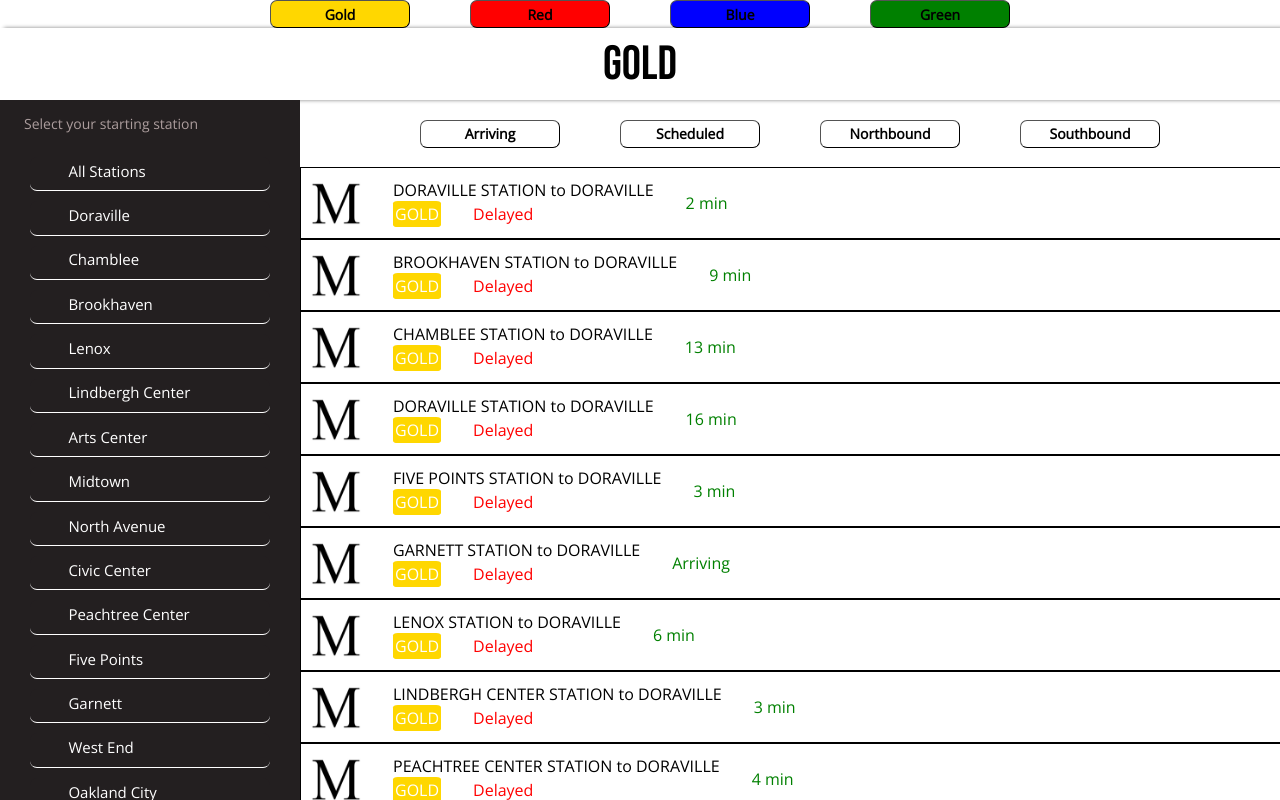
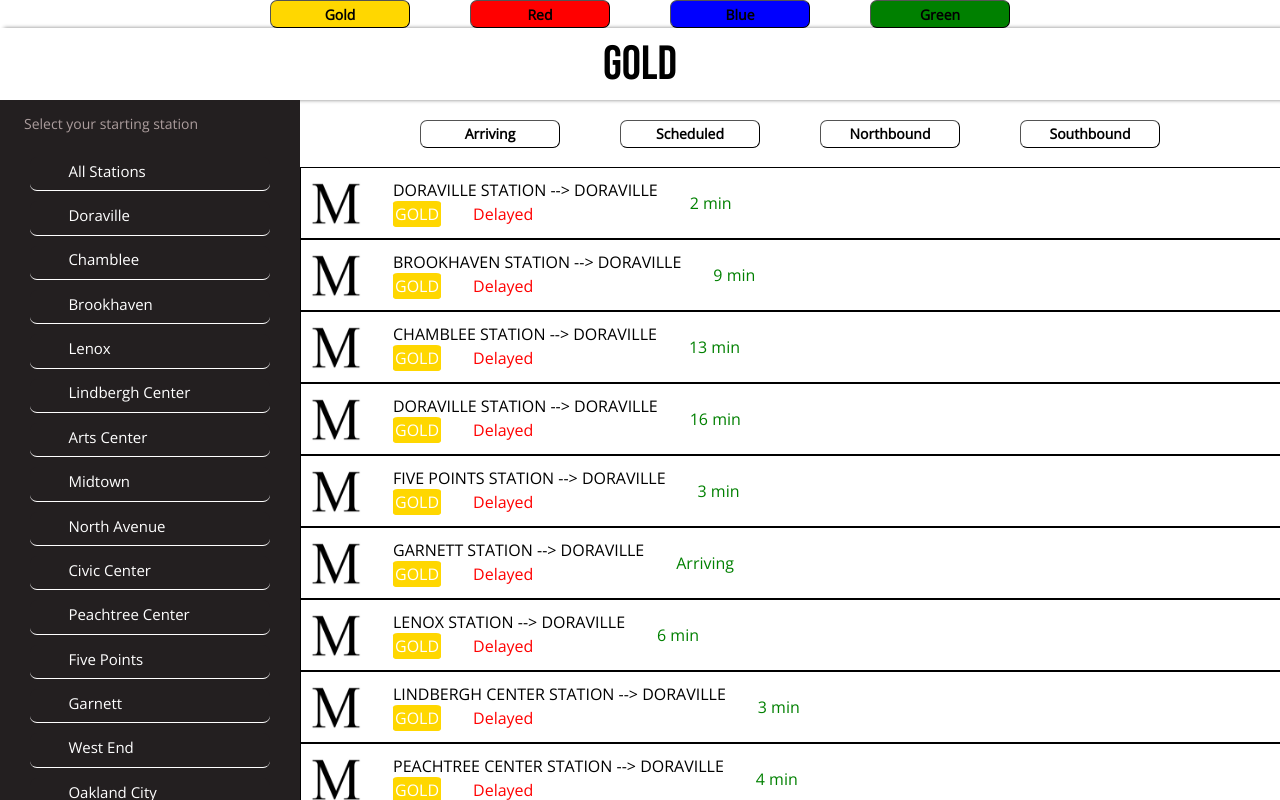
Before and after one commit to zinichakraborty/bootcampexercises-f23, a React (Create React App) app in the folder exer5/marta-ui/: page / in a window 1280 px wide. Shown: the top 800 px of the page. Built offline with nearby package versions, Linux system fonts and the light colour scheme.

Commit message:
add arrow

```diff
--- a/exer5/marta-ui/src/components/Train.js
+++ b/exer5/marta-ui/src/components/Train.js
@@ -8,7 +8,7 @@
         <div className="Train">
             <img src={m} />
             <div className="middle">
-                <p1>{STATION} to {DESTINATION}</p1>
+                <p1>{STATION} {"-->"} {DESTINATION}</p1>
                 <div className="bottom-middle">
                     <p3 className={(LINE === 'GOLD') ? "gold" :  (LINE === 'RED') ? "red" : (LINE === 'GREEN') ? "green" : "blue"}>{LINE}</p3>
                     <p4 className={(DELAY === 'T0S') ? "greentime" : "redtime" }>{time}</p4>
```
